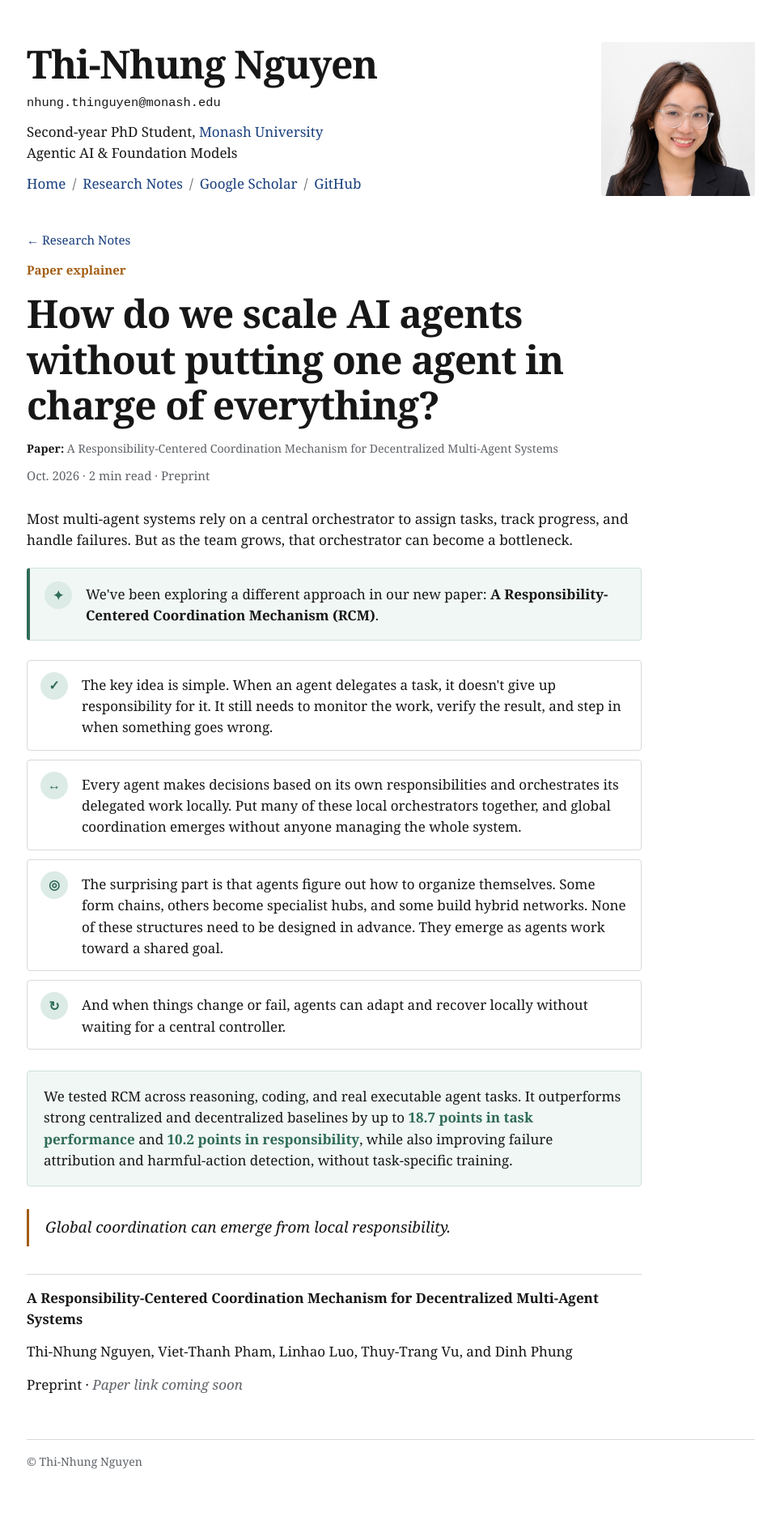
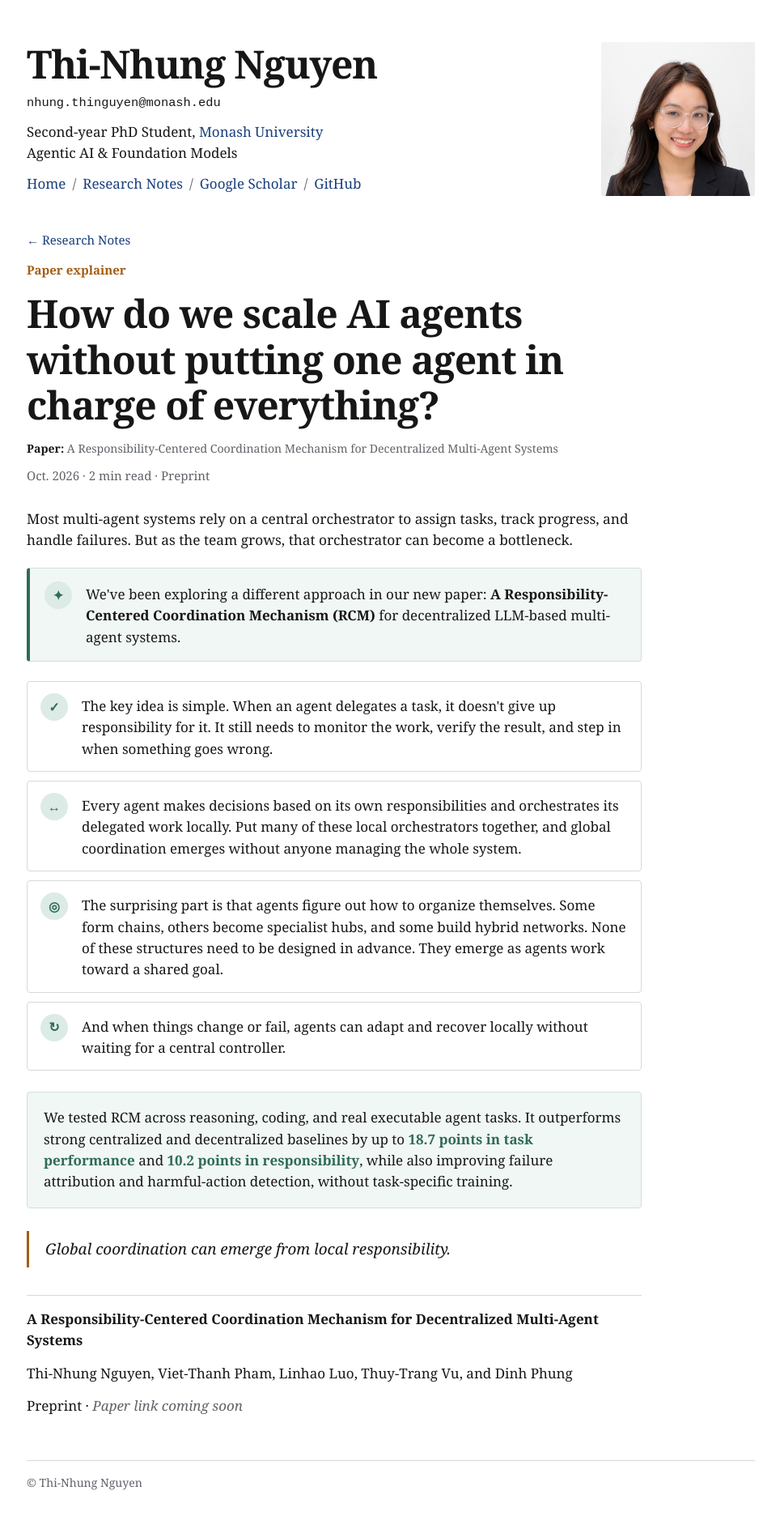
Before and after one commit to nhungnt7/nhungnt7.github.io, a Jekyll site: the page built from _pages/rcm.html, in a window 1280 px wide. Shown: the whole page at 81% size, without its empty margins (157-1121 px from the left). Built offline with Jekyll 4.4.1, drawn with Linux system fonts in a browser that asks for light colours; before the commit the page ends 1862 px from its top, so only the background shows below that.

Commit message:
Clarify RCM scope for decentralized LLM multi-agent systems

```diff
--- a/_pages/rcm.html
+++ b/_pages/rcm.html
@@ -20,7 +20,7 @@ note_page: true
 
 <div class="promo-paper-highlight">
   <span class="promo-icon" aria-hidden="true">✦</span>
-  <p>We've been exploring a different approach in our new paper: <strong>A Responsibility-Centered Coordination Mechanism (RCM)</strong>.</p>
+  <p>We've been exploring a different approach in our new paper: <strong>A Responsibility-Centered Coordination Mechanism (RCM)</strong> for decentralized LLM-based multi-agent systems.</p>
 </div>
 
 <div class="promo-flow">
```
